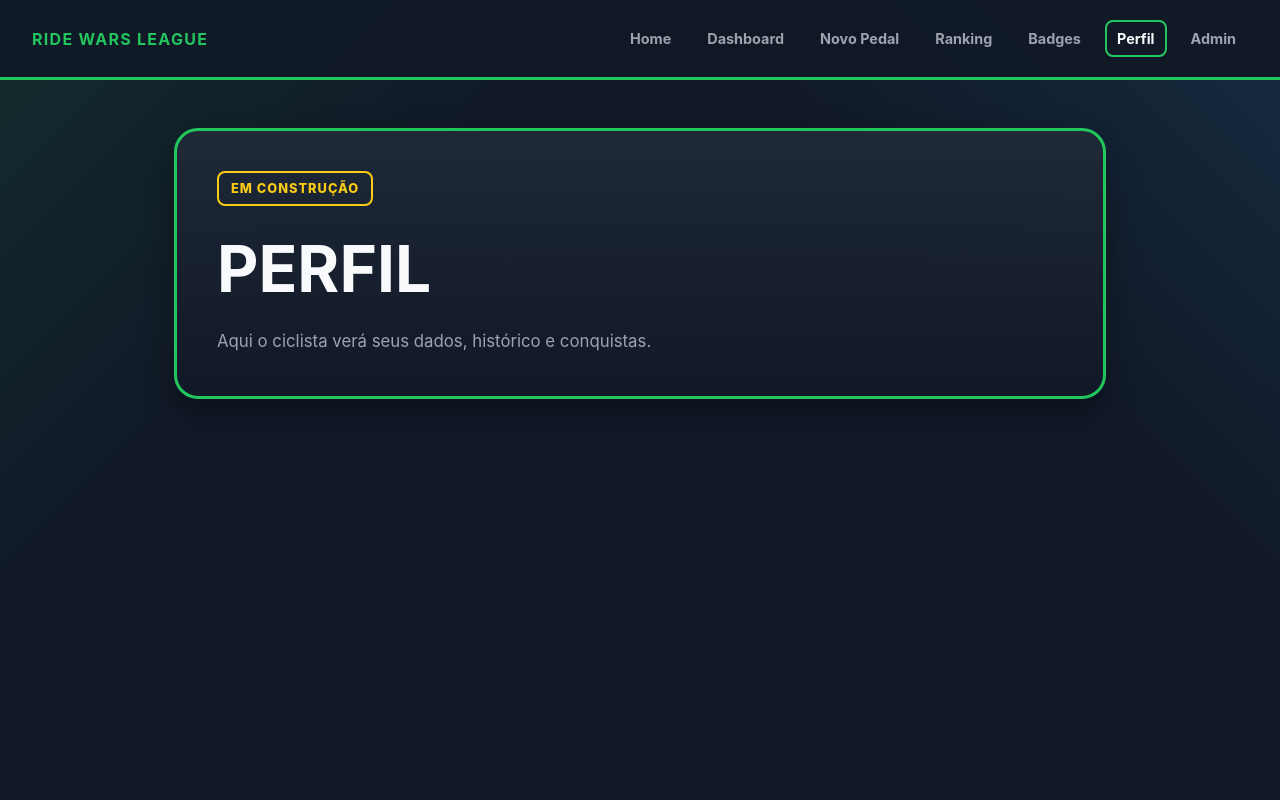
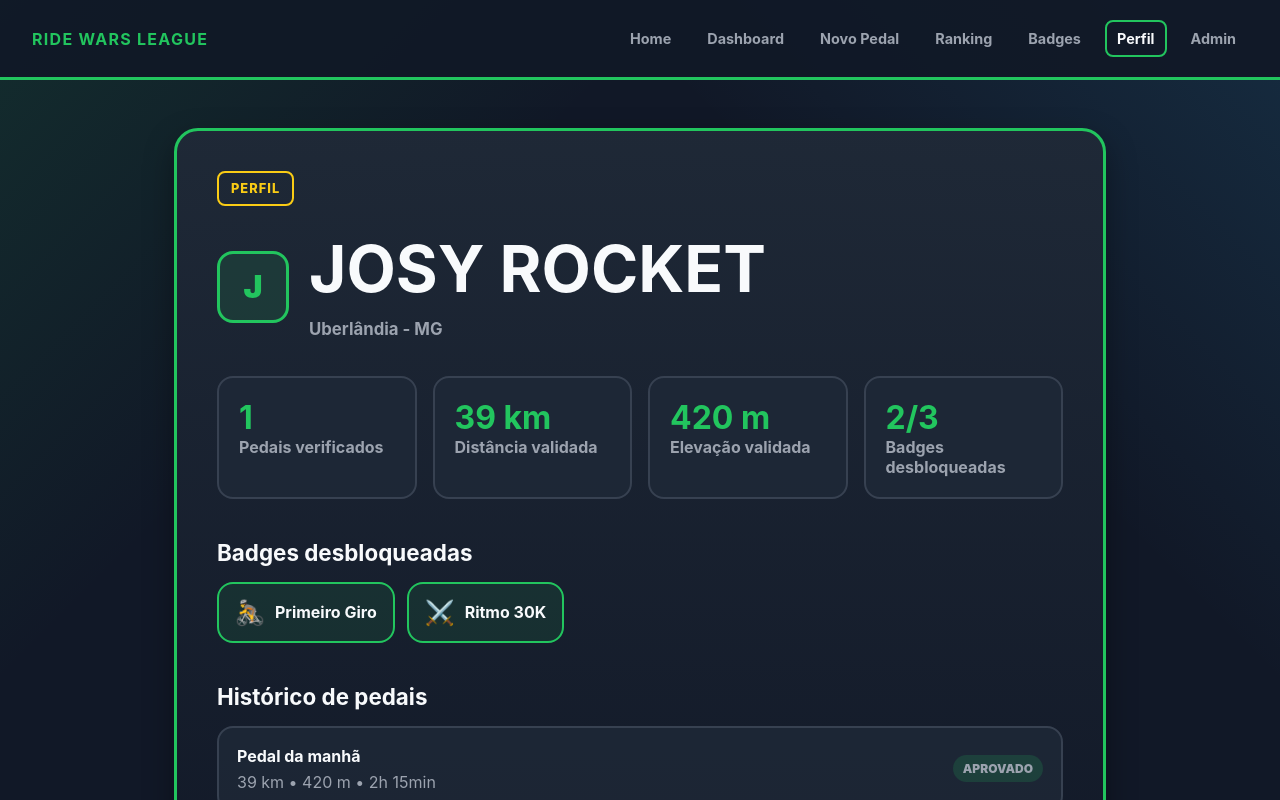
Before and after one commit to Josiane-Goncalves/ride-wars-league-v2, a React (Vite) app: page /profile in a window 1280 px wide. Shown: the top 800 px of the page. Built offline with nearby package versions, Linux system fonts and the light colour scheme.

Commit message:
feat: add cyclist profile page

```diff
--- a/src/pages/Badges/BadgesPage.tsx
+++ b/src/pages/Badges/BadgesPage.tsx
@@ -1,29 +1,7 @@
-import type { Badge, Ride } from '../../types/ride';
 import { mockBadges } from '../../data/mockBadges';
 import { mockCyclists } from '../../data/mockCyclists';
 import { mockRides } from '../../data/mockRides';
-
-function checkBadgeUnlocked(badge: Badge, rides: Ride[]) {
-  const verifiedRides = rides.filter((ride) => ride.status === 'verified');
-
-  if (badge.rule === 'first_ride') {
-    return verifiedRides.length >= badge.requiredValue;
-  }
-
-  if (badge.rule === 'distance_single_ride') {
-    return verifiedRides.some(
-      (ride) => ride.distanceKm >= badge.requiredValue,
-    );
-  }
-
-  if (badge.rule === 'elevation_single_ride') {
-    return verifiedRides.some(
-      (ride) => ride.elevationGainM >= badge.requiredValue,
-    );
-  }
-
-  return false;
-}
+import { checkBadgeUnlocked } from '../../utils/checkBadgeUnlocked';
 
 export function BadgesPage() {
   const currentCyclist = mockCyclists[0];
@@ -43,7 +21,7 @@ export function BadgesPage() {
       <h1>Conquistas</h1>
 
       <p>
-        Ciclista atual: <strong>{currentCyclist.name}</strong>
+        Atleta atual: <strong>{currentCyclist.name}</strong>
       </p>
 
       <div className="badge-summary">
@@ -59,7 +37,9 @@ export function BadgesPage() {
 
           return (
             <article
-              className={`badge-card ${isUnlocked ? 'badge-card-unlocked' : 'badge-card-locked'}`}
+              className={`badge-card ${
+                isUnlocked ? 'badge-card-unlocked' : 'badge-card-locked'
+              }`}
               key={badge.id}
             >
               <span className="badge-icon">{badge.icon}</span>
--- a/src/pages/Profile/ProfilePage.tsx
+++ b/src/pages/Profile/ProfilePage.tsx
@@ -1,10 +1,103 @@
-import { PagePlaceholder } from '../../components/ui/PagePlaceholder';
+import { RideCard } from '../../components/rides/RideCard';
+import { mockBadges } from '../../data/mockBadges';
+import { mockCyclists } from '../../data/mockCyclists';
+import { mockRides } from '../../data/mockRides';
+import { checkBadgeUnlocked } from '../../utils/checkBadgeUnlocked';
 
 export function ProfilePage() {
+  const currentCyclist = mockCyclists[0];
+
+  const currentCyclistRides = mockRides.filter(
+    (ride) => ride.cyclistId === currentCyclist.id,
+  );
+
+  const verifiedRides = currentCyclistRides.filter(
+    (ride) => ride.status === 'verified',
+  );
+
+  const totalDistance = verifiedRides.reduce(
+    (total, ride) => total + ride.distanceKm,
+    0,
+  );
+
+  const totalElevation = verifiedRides.reduce(
+    (total, ride) => total + ride.elevationGainM,
+    0,
+  );
+
+  const unlockedBadges = mockBadges.filter((badge) =>
+    checkBadgeUnlocked(badge, currentCyclistRides),
+  );
+
   return (
-    <PagePlaceholder
-      title="Perfil"
-      description="Aqui o ciclista verá seus dados, histórico e conquistas."
-    />
+    <section className="page-card">
+      <span className="pixel-badge">Perfil</span>
+
+      <div className="profile-header">
+        <div className="profile-avatar">
+          {currentCyclist.name.charAt(0)}
+        </div>
+
+        <div>
+          <h1>{currentCyclist.name}</h1>
+          <p>{currentCyclist.city}</p>
+        </div>
+      </div>
+
+      <div className="stats-grid">
+        <article className="stat-card">
+          <strong>{verifiedRides.length}</strong>
+          <span>Pedais verificados</span>
+        </article>
+
+        <article className="stat-card">
+          <strong>{totalDistance} km</strong>
+          <span>Distância validada</span>
+        </article>
+
+        <article className="stat-card">
+          <strong>{totalElevation} m</strong>
+          <span>Elevação validada</span>
+        </article>
+
+        <article className="stat-card">
+          <strong>
+            {unlockedBadges.length}/{mockBadges.length}
+          </strong>
+          <span>Badges desbloqueadas</span>
+        </article>
+      </div>
+
+      <div className="profile-section">
+        <h2>Badges desbloqueadas</h2>
+
+        {unlockedBadges.length === 0 && (
+          <p className="empty-state">Nenhuma badge desbloqueada ainda.</p>
+        )}
+
+        <div className="profile-badges-list">
+          {unlockedBadges.map((badge) => (
+            <article className="profile-badge" key={badge.id}>
+              <span>{badge.icon}</span>
+              <strong>{badge.name}</strong>
+            </article>
+          ))}
+        </div>
+      </div>
+
+      <div className="profile-section">
+        <h2>Histórico de pedais</h2>
+
+        {currentCyclistRides.length === 0 && (
+          <p className="empty-state">Nenhum pedal encontrado.</p>
+        )}
+
+        <div className="admin-rides-list">
+          {currentCyclistRides.map((ride) => (
+            <RideCard ride={ride} key={ride.id} />
+          ))}
+        </div>
+      </div>
+    </section>
   );
 }
--- a/src/styles/global.css
+++ b/src/styles/global.css
@@ -547,3 +547,72 @@ a {
     flex-direction: column;
   }
 }
+
+.profile-header {
+  display: flex;
+  align-items: center;
+  gap: 20px;
+}
+
+.profile-avatar {
+  display: grid;
+  width: 72px;
+  height: 72px;
+  place-items: center;
+  border: 3px solid var(--color-primary);
+  border-radius: var(--radius-md);
+  background-color: rgba(34, 197, 94, 0.12);
+  color: var(--color-primary);
+  font-size: 2rem;
+  font-weight: 900;
+}
+
+.profile-header h1 {
+  margin: 0;
+}
+
+.profile-header p {
+  margin: 8px 0 0;
+  color: var(--color-muted);
+  font-weight: 700;
+}
+
+.profile-section {
+  margin-top: 40px;
+}
+
+.profile-section h2 {
+  margin: 0 0 16px;
+  font-size: 1.4rem;
+}
+
+.profile-badges-list {
+  display: flex;
+  flex-wrap: wrap;
+  gap: 12px;
+}
+
+.profile-badge {
+  display: flex;
+  align-items: center;
+  gap: 10px;
+  padding: 14px 16px;
+  border: 2px solid var(--color-primary);
+  border-radius: var(--radius-md);
+  background-color: rgba(34, 197, 94, 0.1);
+}
+
+.profile-badge span {
+  font-size: 1.5rem;
+}
+
+.profile-badge strong {
+  color: var(--color-text);
+}
+
+@media (max-width: 760px) {
+  .profile-header {
+    align-items: flex-start;
+    flex-direction: column;
+  }
+}
--- /dev/null
+++ b/src/utils/checkBadgeUnlocked.ts
@@ -0,0 +1,23 @@
+import type { Badge, Ride } from '../types/ride';
+
+export function checkBadgeUnlocked(badge: Badge, rides: Ride[]) {
+  const verifiedRides = rides.filter((ride) => ride.status === 'verified');
+
+  if (badge.rule === 'first_ride') {
+    return verifiedRides.length >= badge.requiredValue;
+  }
+
+  if (badge.rule === 'distance_single_ride') {
+    return verifiedRides.some(
+      (ride) => ride.distanceKm >= badge.requiredValue,
+    );
+  }
+
+  if (badge.rule === 'elevation_single_ride') {
+    return verifiedRides.some(
+      (ride) => ride.elevationGainM >= badge.requiredValue,
+    );
+  }
+
+  return false;
+}
```
